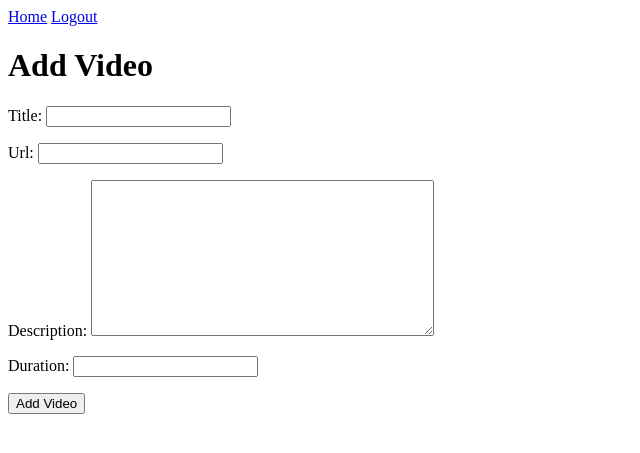
After one commit to m-m-21/software-engineering-and-agile-project, a Django app: page /add-video/ in a window 1280 px wide. The commit adds this page. Shown: the top 453 px of the page, without its empty margins (0-640 px from the left). Run offline with Django 3.2, Linux system fonts and the light colour scheme; the visitor is signed in with stand-in values (Sample User, id 1).

Commit message:
Adding videos and comments functionality

```diff
--- a/accounts/forms.py
+++ b/accounts/forms.py
@@ -1,6 +1,7 @@
 from django import forms
 from django.contrib.auth.forms import UserCreationForm
 from django.contrib.auth.models import User
+from .models import Video, Comment
 
 class CustomUserCreationForm(UserCreationForm):
     email = forms.EmailField(required=True)  # Add email field
@@ -23,3 +24,13 @@ class CustomUserCreationForm(UserCreationForm):
         if commit:
             user.save()
         return user
+
+class VideoForm(forms.ModelForm):
+    class Meta:
+        model = Video
+        fields = ['title', 'url', 'description', 'duration']
+
+class CommentForm(forms.ModelForm):
+    class Meta:
+        model = Comment
+        fields = ['text']
--- a/accounts/models.py
+++ b/accounts/models.py
@@ -0,0 +1,23 @@
+import uuid
+from django.db import models
+from django.contrib.auth.models import User
+
+class Video(models.Model):
+    id = models.UUIDField(primary_key=True, default=uuid.uuid4, editable=False)
+    title = models.CharField(max_length=255)
+    url = models.URLField()
+    description = models.TextField()
+    duration = models.DurationField()
+    owner = models.ForeignKey(User, on_delete=models.CASCADE, related_name='videos')
+
+    def __str__(self):
+        return self.title
+
+class Comment(models.Model):
+    video = models.ForeignKey(Video, on_delete=models.CASCADE, related_name='comments')
+    user = models.ForeignKey(User, on_delete=models.CASCADE)
+    text = models.TextField()
+    created_at = models.DateTimeField(auto_now_add=True)
+
+    def __str__(self):
+        return f'Comment by {self.user.username} on {self.video.title}'
--- a/accounts/urls.py
+++ b/accounts/urls.py
@@ -6,4 +6,8 @@ urlpatterns = [
     path('', views.signup, name='signup'),  # Set signup as the default page
     path('login/', auth_views.LoginView.as_view(template_name='login.html')),
     path('home/', views.home_view, name='home'),  # Home page after login
+    path('video/<uuid:video_id>/', views.video_detail, name='video_detail'),
+    path('add-video/', views.add_video, name='add_video'),
+    path('delete-video/<uuid:video_id>/', views.delete_video, name='delete_video'),
+    path('edit-video/<uuid:video_id>/', views.edit_video, name='edit_video'),
 ]
--- a/accounts/views.py
+++ b/accounts/views.py
@@ -1,8 +1,9 @@
-from django.shortcuts import render, redirect
+from django.shortcuts import render, redirect, get_object_or_404
 from django.contrib.auth.forms import UserCreationForm
-from django.contrib.auth.decorators import login_required
+from django.contrib.auth.decorators import login_required, user_passes_test
 from django.contrib import messages
-from .forms import CustomUserCreationForm
+from .forms import CustomUserCreationForm, VideoForm, CommentForm
+from .models import Video, Comment
 
 def signup(request):
     try:
@@ -21,7 +22,65 @@ def signup(request):
 
 @login_required
 def home_view(request):
-    return render(request, 'home.html')
+    videos = Video.objects.all()
+    return render(request, 'home.html', {'videos': videos})
+
+@login_required
+def video_detail(request, video_id):
+    video = get_object_or_404(Video, id=video_id)
+    comments = video.comments.all()
+
+    if request.method == 'POST':
+        comment_form = CommentForm(request.POST)
+        if comment_form.is_valid():
+            comment = comment_form.save(commit=False)
+            comment.video = video
+            comment.user = request.user
+            comment.save()
+            return redirect('video_detail', video_id=video.id)
+    else:
+        comment_form = CommentForm()
+
+    return render(request, 'video_detail.html', {'video': video, 'comments': comments,'comment_form': comment_form})
+
+@user_passes_test(lambda u: u.is_superuser)
+@login_required
+def add_video(request):
+    if request.method == 'POST':
+        form = VideoForm(request.POST)
+        if form.is_valid():
+            video =form.save(commit=False)
+            video.user = request.user
+            video.save()
+            messages.success(request, 'Video added successfully!')
+            return redirect('home')
+    else:
+        form = VideoForm()
+
+    return render(request, 'add_video.html', {'form': form})
+
+@user_passes_test(lambda u: u.is_superuser)
+@login_required
+def delete_video(request, video_id):
+    video = get_object_or_404(Video, id=video_id)
+    video.delete()
+    messages.success(request, 'Video deleted successfully!')
+    return redirect('home')
+
+@user_passes_test(lambda u: u.is_superuser)
+@login_required
+def edit_video(request, video_id):
+    video = get_object_or_404(Video, id=video_id)
+    if request.method == 'POST':
+        form = VideoForm(request.POST, instance=video)
+        if form.is_valid():
+            form.save()
+            messages.success(request, 'Video edited successfully!')
+            return redirect('video_detail', video_id=video.id)
+    else:
+        form = VideoForm(instance=video)
+
+    return render(request, 'edit_video.html', {'form': form, 'video': video})
 
 def login_view(request):
     return render(request, 'login.html')
--- /dev/null
+++ b/templates/add_video.html
@@ -0,0 +1,9 @@
+{% extends 'base.html' %}
+{% block content %}
+  <h1>Add Video</h1>
+  <form method="POST">
+    {% csrf_token %}
+    {{ form.as_p }}
+    <button type="submit">Add Video</button>
+  </form>
+{% endblock %}
```
Also changed, not shown: templates/edit_video.html (added, +9 -0 lines), templates/home.html (+15 -5 lines), templates/video_detail.html (added, +29 -0 lines), accounts/migrations/0001_initial.py (added).
